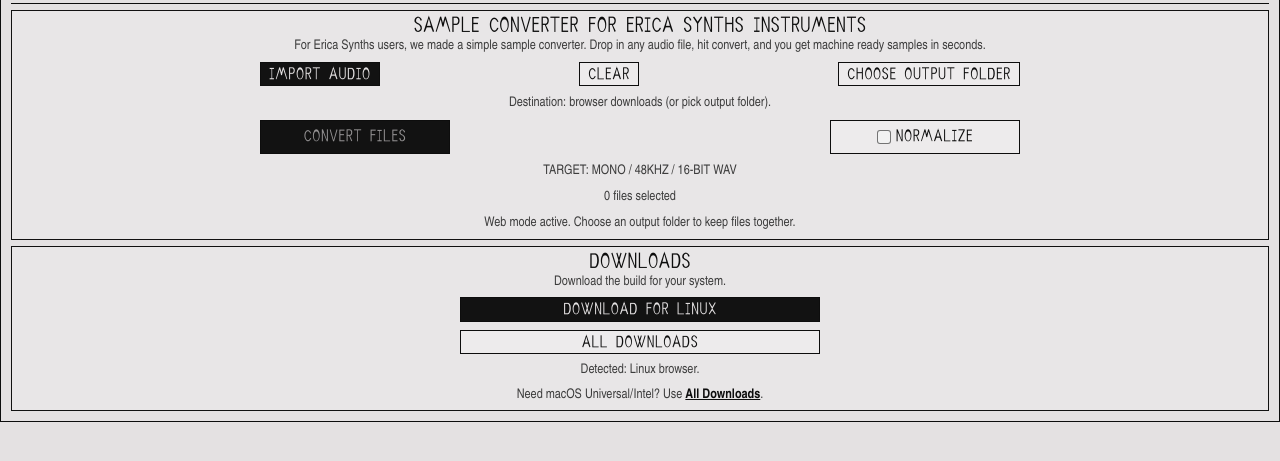
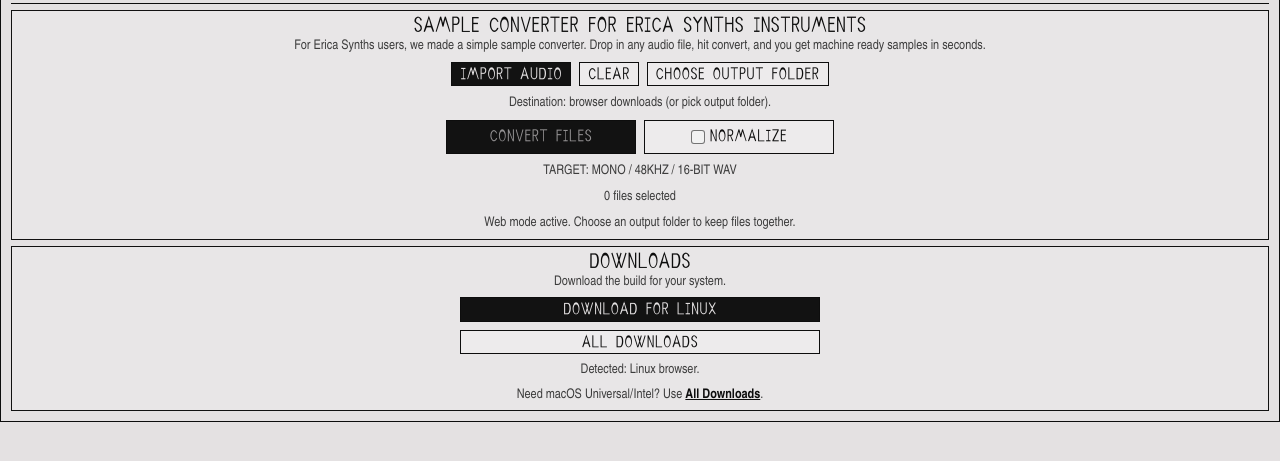
Before and after one commit to leonsomov/Geeky_Punks_file_converter_to_Erica_Synths, a website: page web/index.html in a window 1280 px wide. Shown: the part 125-586 px from the top of the page. Drawn offline with Linux system fonts and the light colour scheme.

Commit message:
Restore compact centered control rows

```diff
--- a/resources/styles.css
+++ b/resources/styles.css
@@ -147,12 +147,12 @@
 .control-row,
 .action-row {
   display: flex;
-  flex-wrap: nowrap;
+  flex-wrap: wrap;
   align-items: center;
-  justify-content: space-between;
+  justify-content: center;
   gap: 8px;
-  width: min(760px, 100%);
-  margin: 0 auto;
+  width: auto;
+  margin: 0;
 }
 
 .action-row {
```
